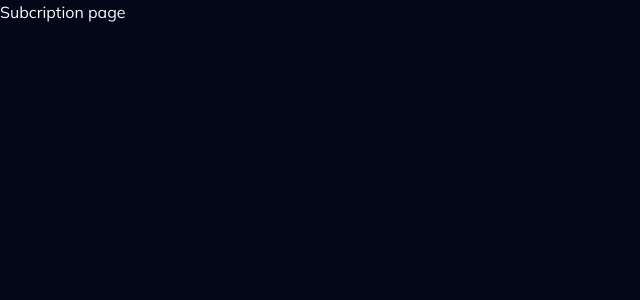
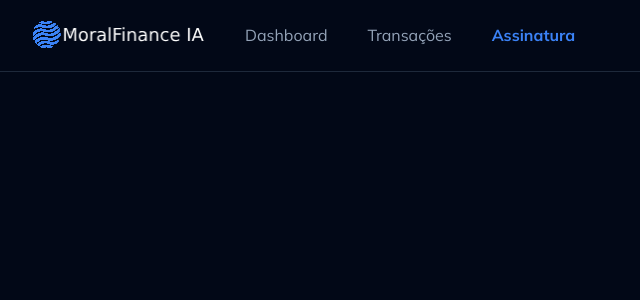
Before and after one commit to BrunodcDev/moralfinance-ai, a Next.js app: page /subscription in a window 1280 px wide. Shown: the top 300 px of the page, without its empty margins (0-640 px from the left). Built offline with nearby package versions, Linux system fonts and the light colour scheme.

Commit message:
feat: add navbar component

```diff
--- /dev/null
+++ b/app/_components/navbar.tsx
@@ -0,0 +1,31 @@
+"use client"
+
+import { UserButton } from "@clerk/nextjs";
+import Image from "next/image";
+import Link from "next/link";
+import { usePathname } from "next/navigation";
+
+const Navbar = () => {
+    const pathname = usePathname()
+    return (
+        <nav className="flex justify-between px-8 py-4 border-b border-solid">
+            {/* ESQUEDA */}
+            <div className="flex items-center gap-10">
+                <Image src="/Logo.png" width={173} height={39} alt="MoralFinance IA"/>
+                <Link href="/" className={
+                    pathname === "/" ? "text-primary font-bold" : "text-muted-foreground"
+                }>Dashboard</Link>
+                <Link href="/transactions" className={
+                    pathname === "/transactions" ? "text-primary font-bold" : "text-muted-foreground"
+                }>Transações</Link>
+                <Link href="/subscription" className={
+                    pathname === "/subscription" ? "text-primary font-bold" : "text-muted-foreground"
+                }>Assinatura</Link>
+            </div>
+            {/* DIREITA */}
+            <UserButton showName />
+        </nav>
+     );
+}
+
+export default Navbar;
--- a/app/page.tsx
+++ b/app/page.tsx
@@ -1,7 +1,6 @@
-import { UserButton } from "@clerk/nextjs";
-import { Button } from "./_components/ui/button";
 import { auth } from "@clerk/nextjs/server";
 import { redirect } from "next/navigation";
+import Navbar from "./_components/navbar";
 
 const Home = async () => {
   const {userId} = await auth()
@@ -9,9 +8,7 @@
     redirect("/login");
   }
   return (
-    <div className="flex h-full items-center justify-center">
-      <UserButton showName />
-    </div>
+    <Navbar />
   );
 };
 
--- a/app/subscription/page.tsx
+++ b/app/subscription/page.tsx
@@ -1,5 +1,9 @@
+import Navbar from "../_components/navbar";
+
 const SubscriptionPage = () => {
-    return <h1>Subcription page</h1>;
+    return (
+        <Navbar />
+    )
 }
 
 export default SubscriptionPage;
--- a/app/transactions/page.tsx
+++ b/app/transactions/page.tsx
@@ -2,18 +2,22 @@
 import { transactioncolumns } from "./_columns";
 import { DataTable } from "../_components/ui/data-table";
 import AddTransactionButton from "../_components/add-transaction-button";
+import Navbar from "../_components/navbar";
 
 const TransactionsPage = async () => {
   const transactions = await db.transaction.findMany({});
   return (
-    <div className="space-y-6 p-6">
+    <>
+      <Navbar />
+      <div className="space-y-6 p-6">
       {/* TÍTULO E BOTÃO */}
       <div className="flex w-full items-center justify-between">
         <h1 className="text-2x1 font-bold">Transações</h1>
         <AddTransactionButton />
       </div>
       <DataTable columns={transactioncolumns} data={transactions} />
-    </div>
+      </div>
+    </>
   );
 };
 
```
